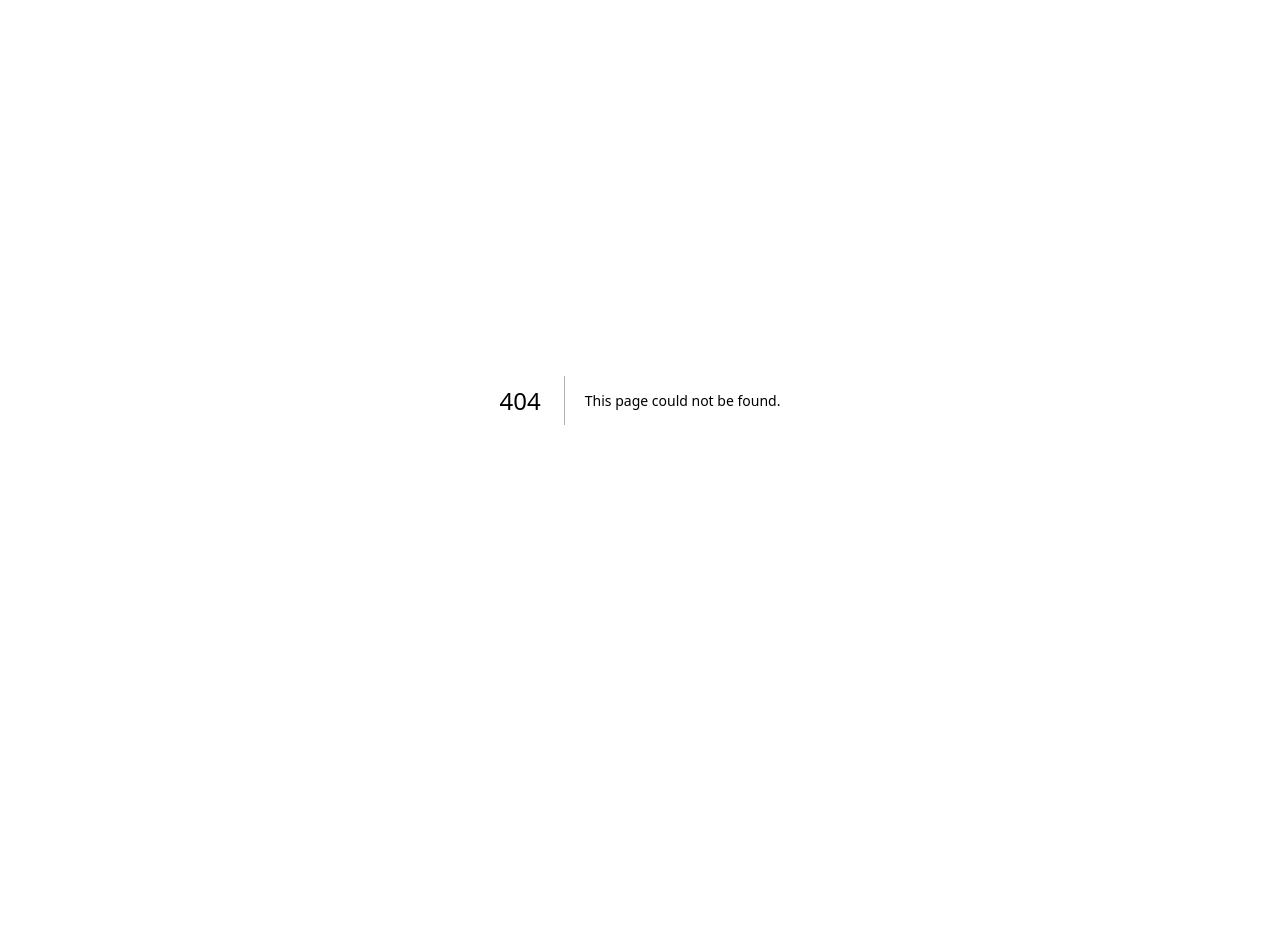
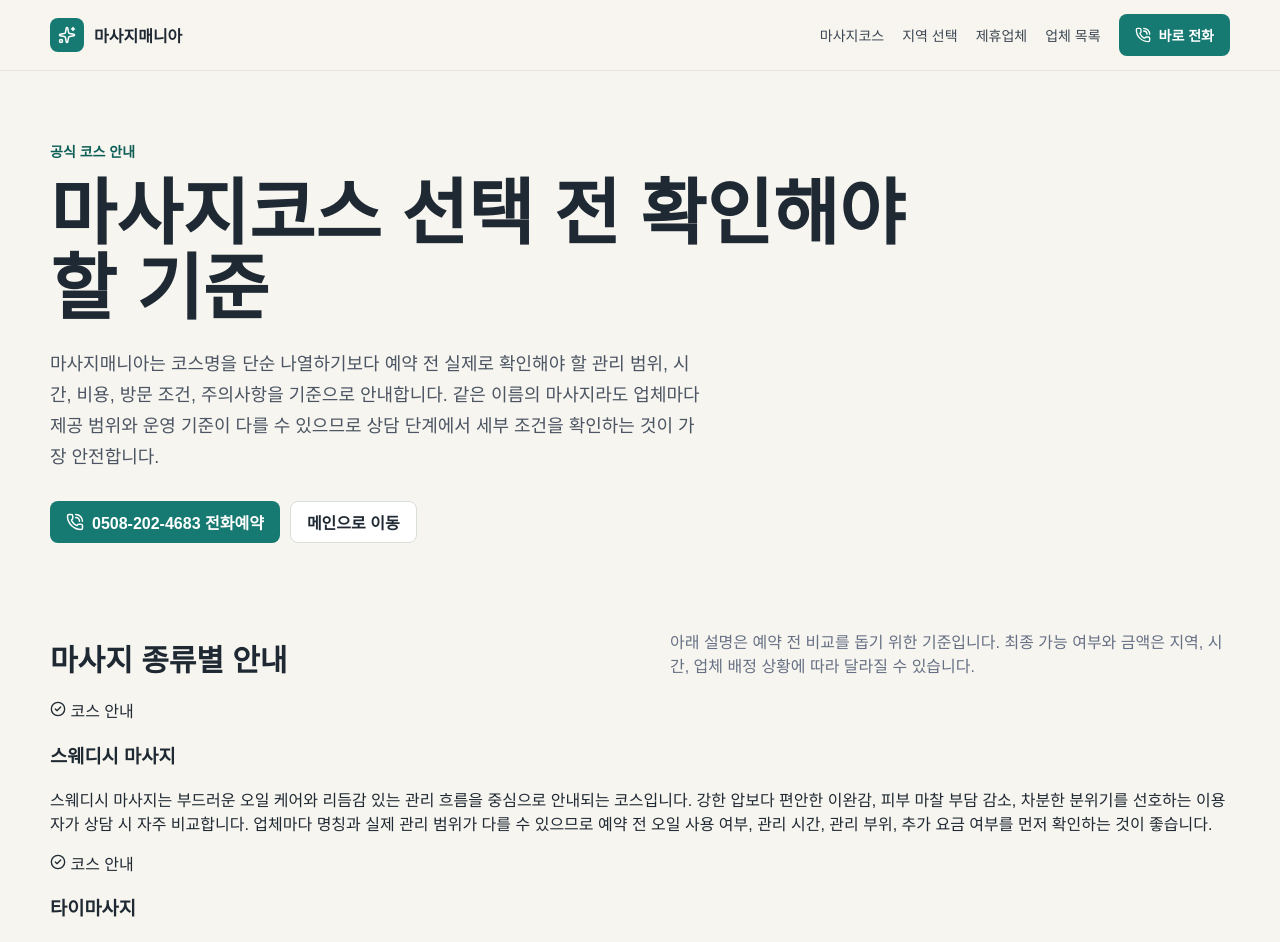
Before and after one commit to guhara1/massage, a Next.js app in the folder codex-https-vercel-com-1-2/: page /courses in a window 1280 px wide. Before the commit this address had no page. Shown: the top 942 px of the page. Before the commit the page ends 800 px from the top, so only its background shows below. Built offline with nearby package versions, Linux system fonts and the light colour scheme.

Commit message:
Add massage course guide page

```diff
--- /dev/null
+++ b/codex-https-vercel-com-1-2/src/app/courses/page.tsx
@@ -0,0 +1,131 @@
+import type { Metadata } from "next";
+import { CheckCircle2, PhoneCall, ShieldCheck, Sparkles } from "lucide-react";
+
+const brand = "마사지매니아";
+const phoneNumber = "0508-202-4683";
+const telLink = "tel:05082024683";
+
+const courses = [
+  {
+    title: "스웨디시 마사지",
+    description:
+      "스웨디시 마사지는 부드러운 오일 케어와 리듬감 있는 관리 흐름을 중심으로 안내되는 코스입니다. 강한 압보다 편안한 이완감, 피부 마찰 부담 감소, 차분한 분위기를 선호하는 이용자가 상담 시 자주 비교합니다. 업체마다 명칭과 실제 관리 범위가 다를 수 있으므로 예약 전 오일 사용 여부, 관리 시간, 관리 부위, 추가 요금 여부를 먼저 확인하는 것이 좋습니다.",
+  },
+  {
+    title: "타이마사지",
+    description:
+      "타이마사지는 건식 스트레칭과 압 중심으로 설명되는 경우가 많은 기본 관리 코스입니다. 활동량이 많거나 몸이 뻐근한 이용자가 상담 시 자주 문의하지만, 개인의 컨디션에 따라 강한 압이 부담될 수 있습니다. 처음 이용한다면 압 조절 가능 여부와 스트레칭 강도, 복장, 코스 시간을 미리 확인해야 하며 무리한 자극은 피하는 것이 안전합니다.",
+  },
+  {
+    title: "로미로미 마사지",
+    description:
+      "로미로미 마사지는 길고 부드러운 흐름의 케어로 설명되는 경우가 많습니다. 전신 이완감과 편안한 관리 분위기를 중시하는 이용자가 비교하는 코스이며, 업체마다 오일 사용 방식과 관리 리듬이 달라질 수 있습니다. 예약 전에는 실제 제공 범위, 관리 시간, 오일 종류, 샤워 가능 여부, 후불 조건을 함께 확인하는 것이 좋습니다.",
+  },
+  {
+    title: "아로마 마사지",
+    description:
+      "아로마 마사지는 오일을 활용한 대표적인 방문 케어 코스입니다. 향, 피부 마찰 부담, 부드러운 압을 중요하게 보는 이용자가 많이 비교합니다. 다만 피부가 민감하거나 향에 예민한 경우 상담 단계에서 미리 알려야 하며, 오일 사용 범위와 추가 비용, 관리 후 정리 방식, 방문 장소의 출입 조건을 사전에 확인하는 것이 안전합니다.",
+  },
+  {
+    title: "스포츠 마사지",
+    description:
+      "스포츠 마사지는 근육 피로, 운동 후 뻐근함, 특정 부위 집중 관리 문의에서 자주 언급되는 코스입니다. 비교적 압이 강하게 느껴질 수 있어 기존 통증, 부상 이력, 민감 부위를 상담 단계에서 전달하는 것이 중요합니다. 전문 의료 행위가 아니므로 치료 목적의 표현보다 컨디션 관리 범위로 이해해야 하며, 코스 시간과 집중 부위를 명확히 정한 뒤 예약하는 것이 좋습니다.",
+  },
+  {
+    title: "발 마사지",
+    description:
+      "발 마사지는 발과 종아리 피로감, 장시간 이동 후 부담을 느끼는 이용자가 자주 찾는 코스입니다. 짧은 시간 코스로 문의하는 경우가 많지만 업체마다 발 관리만 제공하는지, 종아리나 하체 관리가 포함되는지 차이가 있습니다. 예약 전에는 관리 범위, 소요 시간, 위생 기준, 오일 또는 크림 사용 여부를 확인하고 상처나 민감 부위가 있다면 미리 알려야 합니다.",
+  },
+  {
+    title: "커플 마사지",
+    description:
+      "커플 마사지는 두 명이 같은 시간대에 예약 가능 여부를 확인해야 하는 코스입니다. 관리사 2명 동시 배정이 필요한 경우가 많아 일반 코스보다 가능 시간과 비용 확인이 더 중요합니다. 숙소, 호텔, 자택 방문 시 출입 방식과 공간 조건을 먼저 확인해야 하며, 각각 원하는 압과 코스가 다를 수 있으므로 예약 전 두 사람의 관리 스타일을 따로 전달하는 것이 좋습니다.",
+  },
+];
+
+export const metadata: Metadata = {
+  title: "마사지코스 안내 | 스웨디시 타이 아로마 스포츠 마사지 - 마사지매니아",
+  description:
+    "마사지매니아 마사지코스 안내. 스웨디시 마사지, 타이마사지, 로미로미, 아로마 마사지, 스포츠 마사지, 발 마사지, 커플 마사지의 차이와 예약 전 확인사항을 정리했습니다.",
+  alternates: {
+    canonical: "/courses",
+  },
+  openGraph: {
+    title: "마사지코스 안내 | 마사지매니아",
+    description: "출장마사지 예약 전 확인할 스웨디시, 타이, 로미로미, 아로마, 스포츠, 발, 커플 마사지 코스 기준 안내.",
+    url: "https://massage-tawny-five.vercel.app/courses",
+    siteName: "마사지매니아",
+    locale: "ko_KR",
+    type: "article",
+  },
+};
+
+export default function CoursesPage() {
+  return (
+    <main className="page course-page">
+      <header className="topbar">
+        <div className="topbar-inner">
+          <a className="brand" href="/">
+            <span className="brand-mark"><Sparkles size={18} /></span>{brand}
+          </a>
+          <nav className="nav">
+            <a href="/courses">마사지코스</a>
+            <a href="/#area">지역 선택</a>
+            <a href="/#partners">제휴업체</a>
+            <a href="/#shops">업체 목록</a>
+            <a className="nav-cta" href={telLink}><PhoneCall size={16} />바로 전화</a>
+          </nav>
+        </div>
+      </header>
+
+      <section className="section area-seo-page">
+        <p className="eyebrow">공식 코스 안내</p>
+        <h1>마사지코스 선택 전 확인해야 할 기준</h1>
+        <p className="hero-copy">
+          {brand}는 코스명을 단순 나열하기보다 예약 전 실제로 확인해야 할 관리 범위, 시간, 비용, 방문 조건, 주의사항을 기준으로 안내합니다. 같은 이름의 마사지라도 업체마다 제공 범위와 운영 기준이 다를 수 있으므로 상담 단계에서 세부 조건을 확인하는 것이 가장 안전합니다.
+        </p>
+        <div className="hero-actions">
+          <a className="primary-button" href={telLink}><PhoneCall size={18} />{phoneNumber} 전화예약</a>
+          <a className="secondary-button" href="/">메인으로 이동</a>
+        </div>
+      </section>
+
+      <section className="section">
+        <div className="section-heading">
+          <h2>마사지 종류별 안내</h2>
+          <p>아래 설명은 예약 전 비교를 돕기 위한 기준입니다. 최종 가능 여부와 금액은 지역, 시간, 업체 배정 상황에 따라 달라질 수 있습니다.</p>
+        </div>
+        <div className="course-grid">
+          {courses.map((course) => (
+            <article className="course-card" key={course.title}>
+              <span><CheckCircle2 size={16} /> 코스 안내</span>
+              <h3>{course.title}</h3>
+              <p>{course.description}</p>
+            </article>
+          ))}
+        </div>
+      </section>
+
+      <section className="section eeat-section">
+        <div className="section-heading">
+          <h2>E-E-A-T 기준 안내</h2>
+          <p>과장된 효과 표현보다 이용 전 확인해야 할 실제 기준을 우선합니다.</p>
+        </div>
+        <div className="eeat-grid">
+          <article><strong>Experience</strong><h3>상담 경험 기준</h3><p>이용자가 실제로 묻는 코스 시간, 관리 범위, 압 조절, 방문 조건을 중심으로 정리했습니다.</p></article>
+          <article><strong>Expertise</strong><h3>코스 차이 설명</h3><p>마사지 이름별 특징을 구분하되, 업체마다 운영 기준이 다를 수 있음을 함께 안내합니다.</p></article>
+          <article><strong>Authoritativeness</strong><h3>명확한 예약 기준</h3><p>총 금액, 후불 조건, 추가 이동비, 관리사 배정 가능 시간을 상담 전 확인하도록 안내합니다.</p></article>
+          <article><strong>Trust</strong><h3>주의사항 공개</h3><p>불법 또는 부적절한 요청은 상담 범위에서 제외하며 건전한 방문 케어 기준만 안내합니다.</p></article>
+        </div>
+      </section>
+
+      <section className="section">
+        <div className="notice">
+          <h2>예약 전 주의사항</h2>
+          <p>마사지 코스명만 보고 결정하기보다 실제 관리 범위, 시간, 총 금액, 후불 조건, 방문 주소, 출입 방식, 취소 기준을 전화 상담에서 확인해 주세요. 특정 질환이나 통증 치료를 목적으로 한 의료 행위가 아니며, 컨디션 관리 범위 안에서 안내됩니다.</p>
+          <p className="course-call"><a className="primary-button" href={telLink}><ShieldCheck size={18} />상담 후 예약하기</a></p>
+        </div>
+      </section>
+    </main>
+  );
+}
```
